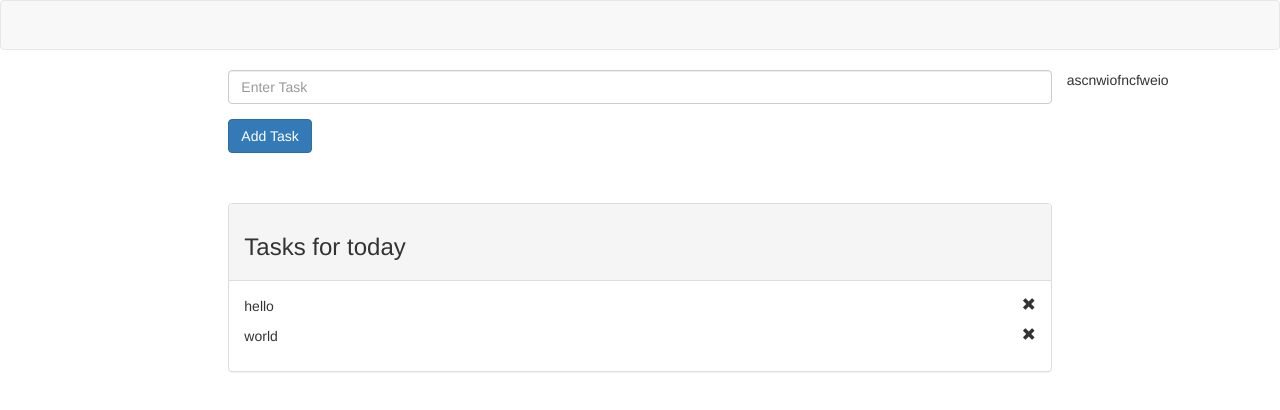
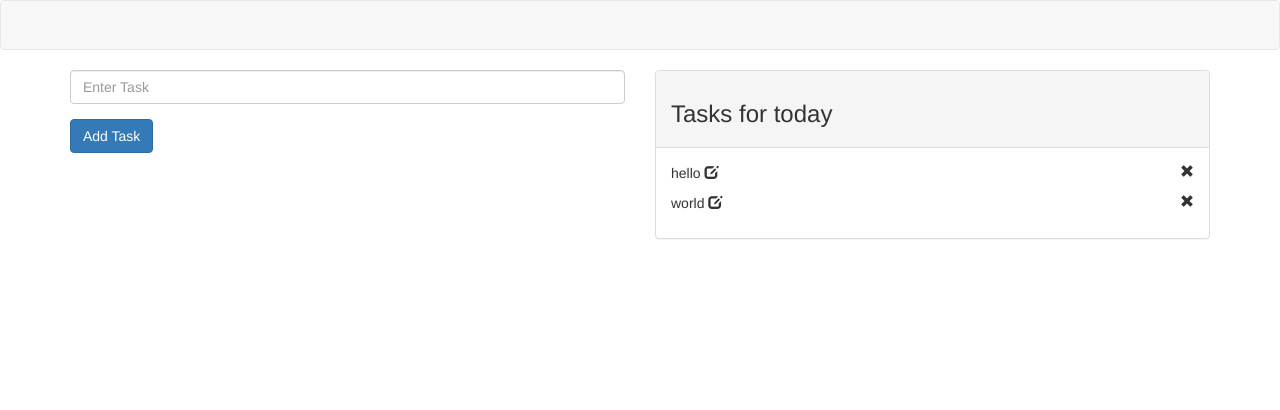
Before and after one commit to xainbutt/Reactjs-Todolist, a React app: page / in a window 1280 px wide. Built offline with nearby package versions, Linux system fonts and the light colour scheme.

Commit message:
added update task flow

```diff
--- a/src/components/app.js
+++ b/src/components/app.js
@@ -1,6 +1,7 @@
 import React from 'react';
 import ReactDOM from 'react-dom';
 import TaskInput from './taskinput';
+import EditTask from './edittask';
 import TaskList from './tasklist';
 import Header from './header';
 
@@ -8,9 +9,15 @@ export default class App extends React.Component{
 
     constructor(props){
         super(props);
-        this.state = {taskList: ['hello', 'world']}
+        this.state = {
+            taskList: ['hello', 'world'],
+            isEdit: false,
+            taskToUpdate: ''
+        }
         this.addTaskInList = this.addTaskInList.bind(this);
         this.removeTaskFromList = this.removeTaskFromList.bind(this);
+        this.showEditTask = this.showEditTask.bind(this);
+        this.updateTaskInList = this.updateTaskInList.bind(this);
     }
 
     removeTaskFromList(data){
@@ -29,12 +36,36 @@ export default class App extends React.Component{
         console.log(this.state.taskList);
     }
 
+
+    showEditTask(data){
+        console.log('isEdit:' + this.state.isEdit);
+        console.log('data:' + this.state.taskToUpdate);
+
+        this.setState((prevState) => ({
+           isEdit: true,
+           taskToUpdate: data
+       }));
+
+    }
+
+    updateTaskInList(data){
+        console.log('in parent update');
+    }
+
     render(){
         return(
             <div>
                 <Header />
-                <TaskInput onSubmit={this.addTaskInList}/>
-                <TaskList tasks={this.state.taskList} onStrikeTask={this.strikeTaskFromList} onDeleteTask={this.removeTaskFromList} />
+                <div className='container'>
+                    <div className='row'>
+                        <div className='col-sm-6'>
+                           {this.state.isEdit ? <EditTask key={this.state.taskToUpdate} task={this.state.taskToUpdate} /> : <TaskInput onSubmit={this.addTaskInList}/> }
+                        </div>
+                        <div className='col-sm-6'>
+                            { this.state.taskList.length != 0 ?  <TaskList tasks={this.state.taskList} onStrikeTask={this.strikeTaskFromList} onUpdateTask={this.showEditTask} onDeleteTask={this.removeTaskFromList} /> : <div className='alert alert-info'>no tasks today</div> }
+                        </div>
+                    </div>
+                </div>
             </div>
         );
     }
--- /dev/null
+++ b/src/components/edittask.js
@@ -0,0 +1,31 @@
+import React from 'react';
+
+
+
+export default class EditTask extends React.Component{
+
+    constructor(props){
+        super(props);
+
+        this.state = {
+            task: this.props.task
+        }
+        this.handleInput = this.handleInput.bind(this);
+    }
+
+    handleInput(e){
+        console.log(e.target.value);
+        this.setState({task: e.target.value});
+    }
+
+    render(){
+        return(
+
+                <form onSubmit={this.updateTask} >
+                    <input type="text" className="form-control" value={this.state.task} style={{ marginBottom: '15px'}} onChange={this.handleInput} />
+                    <button type="submit" className="btn btn-primary">Update Task</button>
+                </form>
+
+        );
+    }
+}
--- a/src/components/task.js
+++ b/src/components/task.js
@@ -6,20 +6,22 @@ export default class Task extends React.Component{
 
     constructor(props){
         super(props);
-
         this.delete = this.delete.bind(this);
+        this.update = this.update.bind(this);
     }
 
     delete(){
-        // console.log(this.props);
         this.props.onClick(this.props.task);
     }
 
+    update(){
+        this.props.onUpdate(this.props.task);
+    }
 
     render(){
         return(
             <div>
-                <p>{this.props.task} <span onClick={this.delete} className="glyphicon glyphicon-remove pull-right task-remove"></span></p>
+                <p>{this.props.task} <span onClick={this.update} className='glyphicon glyphicon-edit' ></span> <span onClick={this.delete} className="glyphicon glyphicon-remove pull-right task-remove"></span></p>
             </div>
         );
     }
--- a/src/components/taskinput.js
+++ b/src/components/taskinput.js
@@ -1,5 +1,6 @@
 import React from 'react';
 import ReactDOM from 'react-dom';
+import style from '../style.css';
 
 export default class TaskInput extends React.Component{
 
@@ -26,12 +27,12 @@ export default class TaskInput extends React.Component{
 
     render(){
         return(
-            <div className="col-md-8 col-md-offset-2">
+
                 <form onSubmit={this.addTask} >
                     <input type="text" className="form-control" value={this.state.task} style={{ marginBottom: '15px'}} placeholder="Enter Task" onChange={this.handleInput} />
                     <button type="submit" className="btn btn-primary">Add Task</button>
                 </form>
-            </div>
+
         );
     }
 }
--- a/src/components/tasklist.js
+++ b/src/components/tasklist.js
@@ -8,6 +8,7 @@ export default class TaskList extends React.Component{
         super(props);
 
         this.deleteTask = this.deleteTask.bind(this);
+        this.udpateTask = this.udpateTask.bind(this);
     }
 
 
@@ -15,20 +16,27 @@ export default class TaskList extends React.Component{
         this.props.onDeleteTask(data);
     }
 
+    udpateTask(data){
+        console.log('updating a task');
+        console.log(data);
+        // call app parent function
+        this.props.onUpdateTask(data);
+    }
+
 
     render(){
        return(
-           <div className="col-md-8 col-md-offset-2" style={{ marginTop: '50px'}}>
+
                 <div className="panel panel-default">
                 <div className="panel-heading">
                     <h3>Tasks for today</h3>
                 </div>
                     <div className="panel-body">
-                        {this.props.tasks.map(task => <Task onClick={this.deleteTask} onStrike={this.strikeTask}  key={task} task={task} />)}
+                        {this.props.tasks.map(task => <Task onClick={this.deleteTask} onUpdate={this.udpateTask} onStrike={this.strikeTask}  key={task} task={task} />)}
 
                     </div>
                 </div>
-           </div>
+
        );
 
     }
--- a/src/index.html
+++ b/src/index.html
@@ -8,15 +8,15 @@
     <title>Todo</title>
 
     <style>
-        .task-remove{
+        .task-remove, .task-update{
             cursor: pointer;
         }
     </style>
 </head>
 <body>
 
-    <div id="root" style="direction: ltr;"></div>
-    <p style="direction: ltr;">ascnwiofncfweio</p>
+    <div id="root"></div>
+    <!-- <p style="direction: ltr;">ascnwiofncfweio</p> -->
     <script src="../dist/app/bundle.js"></script>
 </body>
 </html>
--- a/src/style.css
+++ b/src/style.css
@@ -1,3 +1,7 @@
 .strike{
     text-decoration: line-through;
 }
+
+.myform{
+    background-color: blue;
+}
--- a/webpack.config.js
+++ b/webpack.config.js
@@ -17,6 +17,10 @@ module.exports = {
                 query: {
                     presets: ['react', 'es2015']
                 }
+            },
+            {
+                test: /\.css$/,
+                loader: 'style-loader!css-loader'
             }
         ]
     },
```
Also changed, not shown: package.json (+5 -3 lines), 1 other file.
